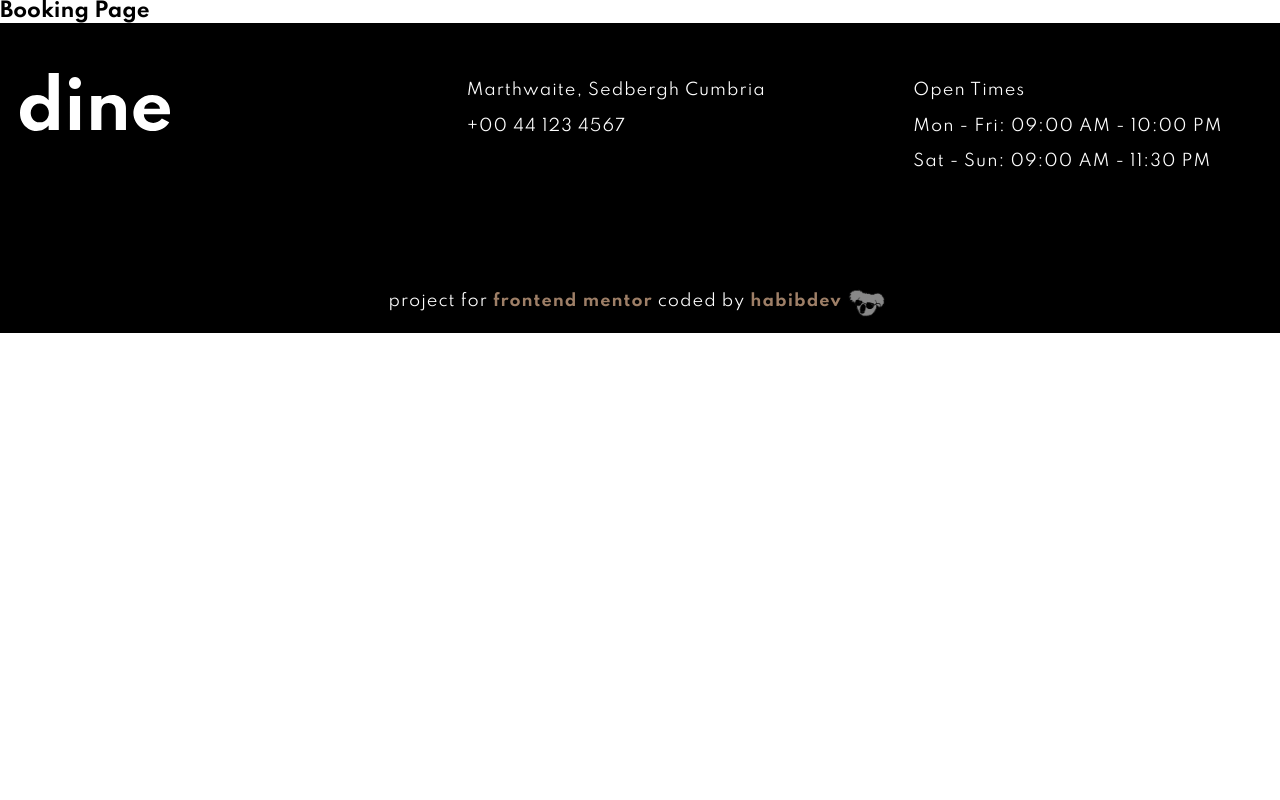
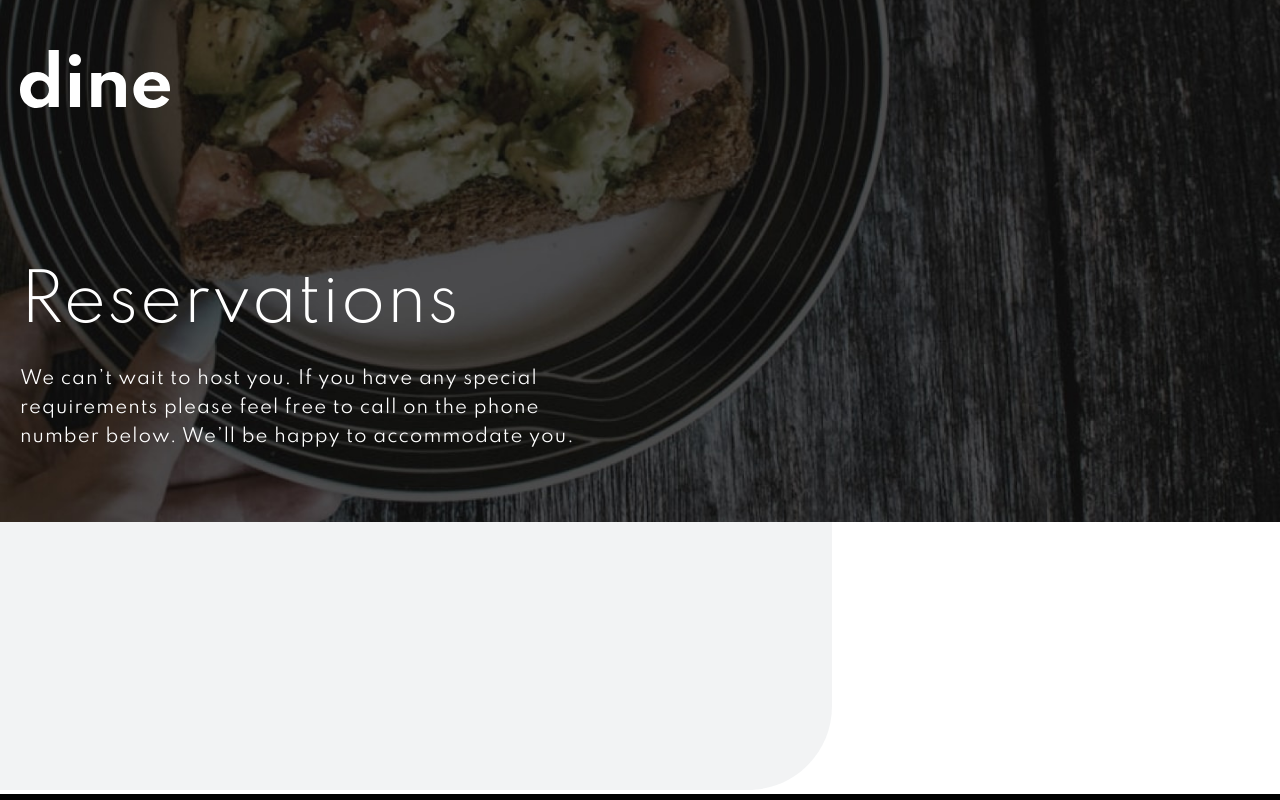
Before and after one commit to habibdev96/FEM-dine-restaurant-website, a React (Create React App) app: page /Booking in a window 1280 px wide. Shown: the top 800 px of the page. Built offline with nearby package versions, Linux system fonts and the light colour scheme.

Commit message:
created booking header & patterns section

```diff
--- /dev/null
+++ b/src/components/Booking/BookingHeader.js
@@ -0,0 +1,43 @@
+import styled from "styled-components";
+import { HeroHeading } from "../styledElements/Headings";
+import Paragraph from "../styledElements/Paragraphs";
+import logo from "../../assets/logo.svg";
+import BookingShowcase from "../../assets/booking/hero-bg-desktop.jpg";
+import { maxWidthLg, sectionSpacingSm } from "../../abstracts/Mixins";
+
+const Header = styled.header`
+  background: url(${BookingShowcase}) center center/cover no-repeat;
+`;
+
+const Container = styled.div`
+  ${maxWidthLg}
+  ${sectionSpacingSm}
+  display: grid;
+  grid-template-columns: repeat(2, 1fr);
+  gap: var(--gap);
+
+  .logo {
+    width: 15rem;
+    margin-bottom: 15rem;
+  }
+`;
+
+const BookingHeader = () => {
+  return (
+    <Header>
+      <Container>
+        <div className="info">
+          <img src={logo} alt="dine logo" className="logo" />
+          <HeroHeading>Reservations</HeroHeading>
+          <Paragraph light>
+            We can’t wait to host you. If you have any special requirements
+            please feel free to call on the phone number below. We’ll be happy
+            to accommodate you.
+          </Paragraph>
+        </div>
+      </Container>
+    </Header>
+  );
+};
+
+export default BookingHeader;
--- /dev/null
+++ b/src/components/Booking/PatternSection.js
@@ -0,0 +1,18 @@
+import styled from "styled-components";
+import bgPattern from "../../assets/patterns/pattern-curve-bottom-right.svg";
+
+const Section = styled.section`
+  .bg-pattern {
+    width: 65%;
+  }
+`;
+
+const PatternSection = () => {
+  return (
+    <Section>
+      <img src={bgPattern} alt="" className="bg-pattern" />
+    </Section>
+  );
+};
+
+export default PatternSection;
--- a/src/pages/Booking.js
+++ b/src/pages/Booking.js
@@ -1,5 +1,13 @@
+import BookingHeader from "../components/Booking/BookingHeader";
+import PatternSection from "../components/Booking/PatternSection";
+
 const Booking = () => {
-  return <h1>Booking Page</h1>;
+  return (
+    <>
+      <BookingHeader />
+      <PatternSection />
+    </>
+  );
 };
 
 export default Booking;
```
